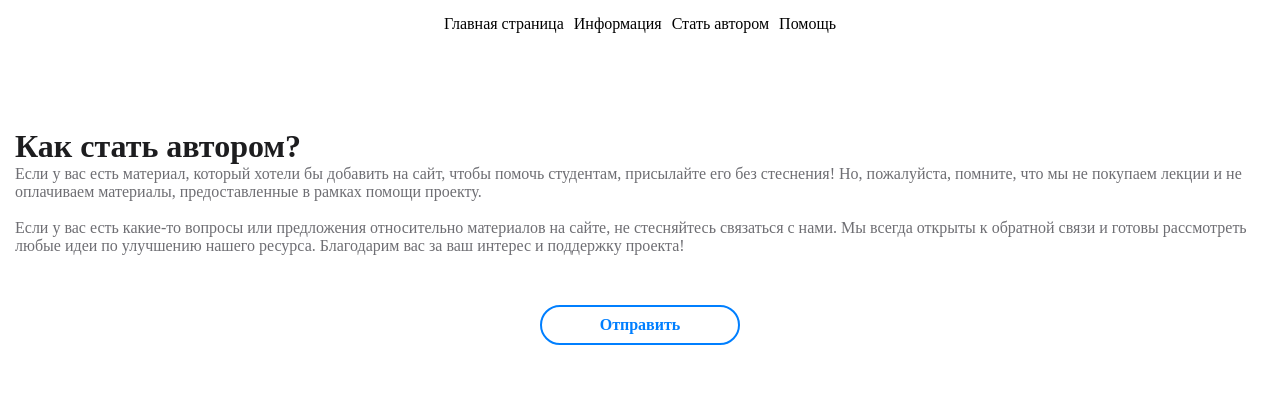
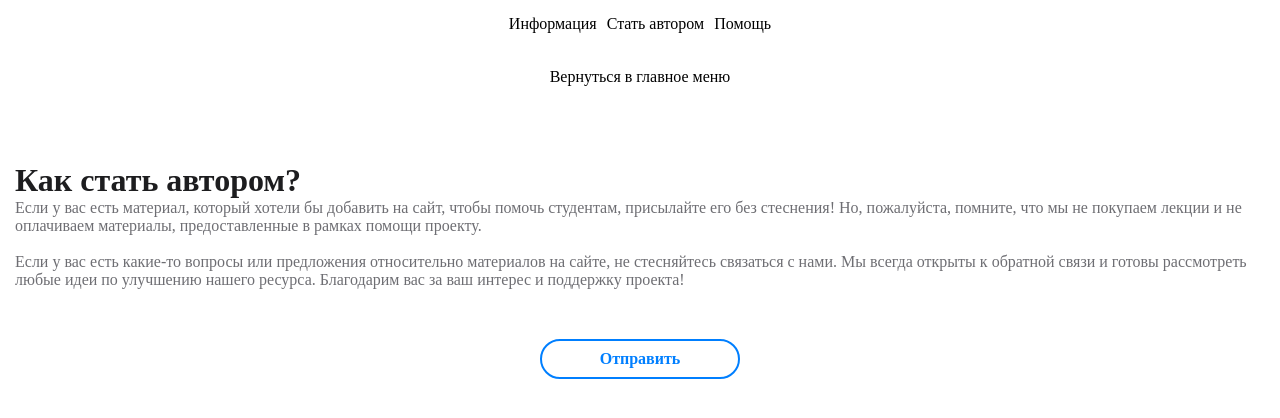
Before and after one commit to MptLectures/MptLecturesBot, a React (Vite) app: page /Web/Author in a window 1280 px wide. Shown: the top 418 px of the page. Built offline with nearby package versions, Linux system fonts and the light colour scheme; a web font is replaced by a local one.

Commit message:
fix back to main menu button

```diff
--- a/src/App.jsx
+++ b/src/App.jsx
@@ -11,7 +11,6 @@ function App() {
             <header>
                 <div className="home-header_grid">
                     <div className="home-header_button">
-                        <Link className="self-links" to="/Web">Главная страница</Link>
                         <Link className="self-links" to="/Web/Info">Информация</Link>
                         <Link className="self-links" to="/Web/Author">Стать автором</Link>
                         <a className="self-links" href="https://t.me/MptLecturesBot">Помощь</a>
--- a/src/pages/Author.jsx
+++ b/src/pages/Author.jsx
@@ -1,8 +1,12 @@
 import '../App.css'
+import {Link} from 'react-router-dom'
 
 function Author() {
     return (
         <>
+            <div className="home-header_button">
+                <Link to='/Web' className="self-links">Вернуться в главное меню</Link>
+            </div>
             <div className="autor-block">
                 <p className="autor-block_h">Как стать автором?</p>
                 <p className="autor-block_text">Если у вас есть материал, который хотели бы добавить на сайт, чтобы помочь студентам, присылайте его без стеснения! Но, пожалуйста, помните, что мы не покупаем лекции и не оплачиваем материалы, предоставленные в рамках помощи проекту.</p>
--- a/src/pages/Info.jsx
+++ b/src/pages/Info.jsx
@@ -1,9 +1,13 @@
 import "../App.css"
+import {Link} from "react-router-dom";
 
 
 function Info() {
     return (
         <>
+            <div className="home-header_button">
+                <Link to='/Web' className="self-links">Вернуться в главное меню</Link>
+            </div>
             <div className="info-block">
                 <div className="info-admin_project">
                     <p className="info-card_display">Авторы проекта</p>
@@ -11,14 +15,18 @@ function Info() {
                         <img src='./lavr0v13-avatar.png' alt=''/>
                         <div className="info-card_text">
                             <p className="info-card_text_name">Максим Лавров Дмитриевич</p>
-                            <p className="info-card_text_tg">Telegram: <a className="linktg" href="https://t.me/idLavr0v13">@idLavr0v13</a></p>
+                            <p className="info-card_text_tg">Telegram: <a className="linktg"
+                                                                          href="https://t.me/idLavr0v13">@idLavr0v13</a>
+                            </p>
                         </div>
                     </div>
                     <div className="info-card">
                         <img src="./dimkaavatar.png" alt=''/>
                         <div className="info-card_text">
                             <p className="info-card_text_name">Дмитрий Кирилов Сергеевич</p>
-                            <p className="info-card_text_tg">Telegram: <a className="linktg" href="https://t.me/BIG_zh0pa">@BIG_zh0pa</a></p>
+                            <p className="info-card_text_tg">Telegram: <a className="linktg"
+                                                                          href="https://t.me/BIG_zh0pa">@BIG_zh0pa</a>
+                            </p>
                         </div>
                     </div>
                 </div>
@@ -28,21 +36,26 @@ function Info() {
                         <img src="./pos1.png" alt=''/>
                         <div className="info-card_text">
                             <p className="info-card_text_name">Леонид Турунцев Сергеевич</p>
-                            <p className="info-card_text_tg">Telegram: <a className="linktg" href="https://t.me/bro_gideon">@bro_gideon</a></p>
+                            <p className="info-card_text_tg">Telegram: <a className="linktg"
+                                                                          href="https://t.me/bro_gideon">@bro_gideon</a>
+                            </p>
                         </div>
                     </div>
                     <div className="info-card">
                         <img src="./pos2.png" alt=''/>
                         <div className="info-card_text">
                             <p className="info-card_text_name">Илья Пушкин Александрович</p>
-                            <p className="info-card_text_tg">Telegram: <a className="linktg" href="https://t.me/pushechkin">@pushechkin</a></p>
+                            <p className="info-card_text_tg">Telegram: <a className="linktg"
+                                                                          href="https://t.me/pushechkin">@pushechkin</a>
+                            </p>
                         </div>
                     </div>
                     <div className="info-card">
                         <img src="./pos3.png" alt=''/>
                         <div className="info-card_text">
                             <p className="info-card_text_name">Скорогудаева София Алексеевна</p>
-                            <p className="info-card_text_tg">Telegram: <a className="linktg" href="https://t.me/SafikaFifika">@SafikaFifika❤️</a>
+                            <p className="info-card_text_tg">Telegram: <a className="linktg"
+                                                                          href="https://t.me/SafikaFifika">@SafikaFifika❤️</a>
                             </p>
                         </div>
                     </div>
--- a/src/pages/Lectures.jsx
+++ b/src/pages/Lectures.jsx
@@ -1,11 +1,12 @@
 import '../App.css'
+import {Link} from 'react-router-dom'
 
 function Lectures() {
     return (
         <>
             <header>
                 <div className="home-header_button">
-                    <a className="self-links" href="./index.html">Вернуться в главное меню</a>
+                    <Link className="self-links" to="/Web">Вернуться в главное меню</Link>
                 </div>
             </header>
             <div className="choose-mainblock">
```
